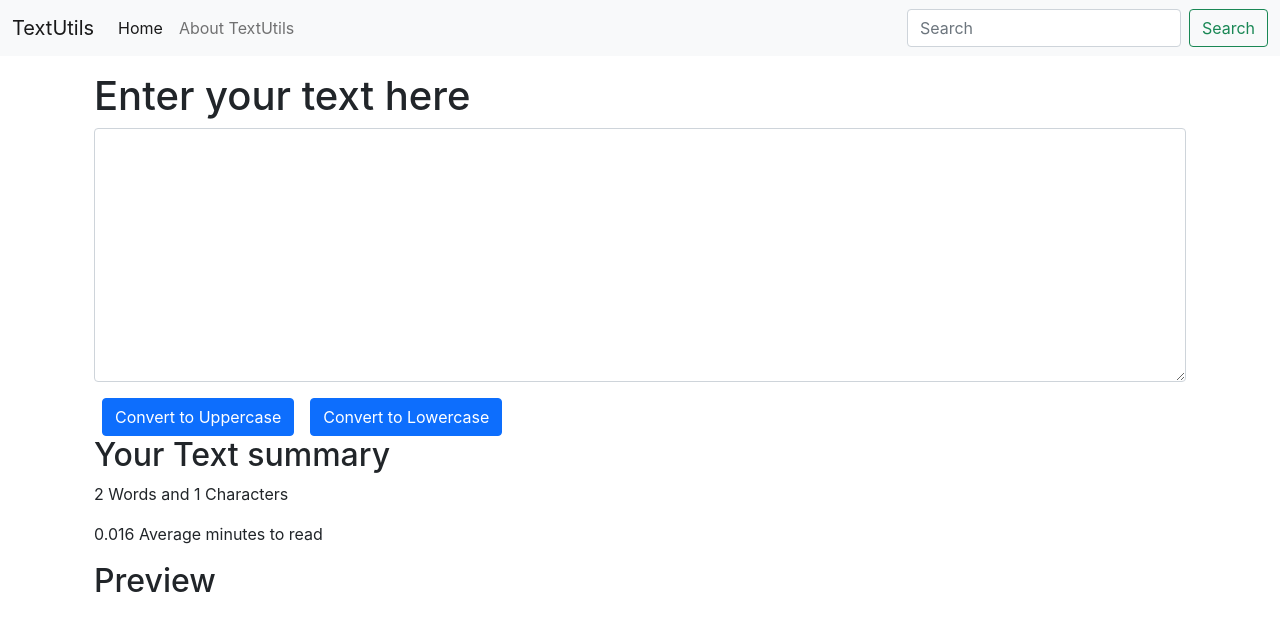
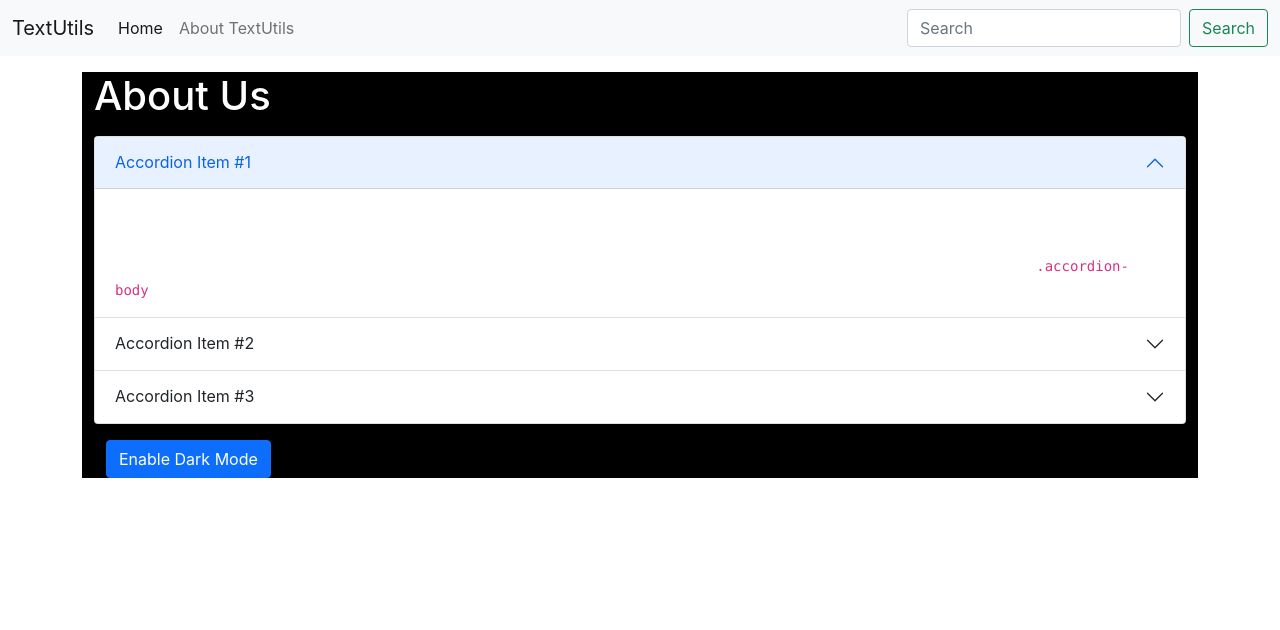
Before and after one commit to prabin738/React30, a React (Create React App) app in the folder codewithharry/: page / in a window 1280 px wide. Shown: the top 630 px of the page. Built offline with nearby package versions, Linux system fonts and the light colour scheme.

Commit message:
few features added for dark theme toogle

```diff
--- a/codewithharry/src/App.js
+++ b/codewithharry/src/App.js
@@ -1,12 +1,15 @@
 import "./App.css";
+import About from "./components/About";
 import Navbar from "./components/Navbar";
-import TextForm from "./components/TextForm";
+// import TextForm from "./components/TextForm";
+
 function App() {
   return (
     <>
       <Navbar title="TextUtils" aboutText="About TextUtils" />
       <div className="container my-3">
-        <TextForm heading="Enter your text here" />
+        {/* <TextForm heading="Enter your text here" /> */}
+        <About />
       </div>
     </>
   );
--- /dev/null
+++ b/codewithharry/src/components/About.js
@@ -0,0 +1,113 @@
+import React from "react";
+
+export default function About() {
+  let myStyle = {
+    color: "white",
+    backgroundColor: "black",
+  };
+  return (
+    <div className="container" style={myStyle}>
+      <h1 className="my-3">About Us</h1>
+      <div className="accordion" id="accordionExample">
+        <div className="accordion-item">
+          <h2 className="accordion-header" id="headingOne">
+            <button
+              className="accordion-button"
+              type="button"
+              data-bs-toggle="collapse"
+              data-bs-target="#collapseOne"
+              aria-expanded="true"
+              aria-controls="collapseOne"
+            >
+              Accordion Item #1
+            </button>
+          </h2>
+          <div
+            id="collapseOne"
+            className="accordion-collapse collapse show"
+            aria-labelledby="headingOne"
+            data-bs-parent="#accordionExample"
+          >
+            <div className="accordion-body">
+              <strong>This is the first item's accordion body.</strong> It is
+              shown by default, until the collapse plugin adds the appropriate
+              classes that we use to style each element. These classes control
+              the overall appearance, as well as the showing and hiding via CSS
+              transitions. You can modify any of this with custom CSS or
+              overriding our default variables. It's also worth noting that just
+              about any HTML can go within the <code>.accordion-body</code>,
+              though the transition does limit overflow.
+            </div>
+          </div>
+        </div>
+        <div className="accordion-item">
+          <h2 className="accordion-header" id="headingTwo">
+            <button
+              className="accordion-button collapsed"
+              type="button"
+              data-bs-toggle="collapse"
+              data-bs-target="#collapseTwo"
+              aria-expanded="false"
+              aria-controls="collapseTwo"
+            >
+              Accordion Item #2
+            </button>
+          </h2>
+          <div
+            id="collapseTwo"
+            className="accordion-collapse collapse"
+            aria-labelledby="headingTwo"
+            data-bs-parent="#accordionExample"
+          >
+            <div className="accordion-body">
+              <strong>This is the second item's accordion body.</strong> It is
+              hidden by default, until the collapse plugin adds the appropriate
+              classes that we use to style each element. These classes control
+              the overall appearance, as well as the showing and hiding via CSS
+              transitions. You can modify any of this with custom CSS or
+              overriding our default variables. It's also worth noting that just
+              about any HTML can go within the <code>.accordion-body</code>,
+              though the transition does limit overflow.
+            </div>
+          </div>
+        </div>
+        <div className="accordion-item">
+          <h2 className="accordion-header" id="headingThree">
+            <button
+              className="accordion-button collapsed"
+              type="button"
+              data-bs-toggle="collapse"
+              data-bs-target="#collapseThree"
+              aria-expanded="false"
+              aria-controls="collapseThree"
+            >
+              Accordion Item #3
+            </button>
+          </h2>
+          <div
+            id="collapseThree"
+            className="accordion-collapse collapse"
+            aria-labelledby="headingThree"
+            data-bs-parent="#accordionExample"
+          >
+            <div className="accordion-body">
+              <strong>This is the third item's accordion body.</strong> It is
+              hidden by default, until the collapse plugin adds the appropriate
+              classes that we use to style each element. These classes control
+              the overall appearance, as well as the showing and hiding via CSS
+              transitions. You can modify any of this with custom CSS or
+              overriding our default variables. It's also worth noting that just
+              about any HTML can go within the <code>.accordion-body</code>,
+              though the transition does limit overflow.
+            </div>
+          </div>
+        </div>
+      </div>
+      <div className="container my-3">
+        <button type="button" className="btn btn-primary">
+          Enable Dark Mode
+        </button>
+      </div>
+    </div>
+  );
+}
--- a/codewithharry/src/components/TextForm.js
+++ b/codewithharry/src/components/TextForm.js
@@ -15,6 +15,10 @@
   const handleOnChange = (event) => {
     // console.log("handle was clicked");
     setText(event.target.value);
+  };
+  const handleClearClick = (event) => {
+    // console.log("handle was clicked");
+    setText(" ");
   };
 
   return (
@@ -37,6 +41,9 @@
         <button className="btn btn-primary mx-2" onClick={handleLoClick}>
           Convert to Lowercase
         </button>
+        <button className="btn btn-primary mx-2" onClick={handleClearClick}>
+          Clear Text
+        </button>
       </div>
       <div className="container my-9">
         <h2>Your Text summary</h2>
```
